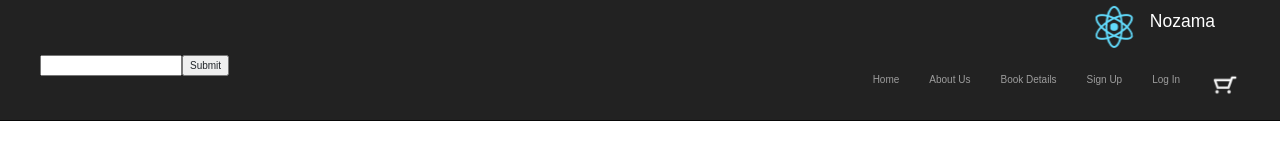
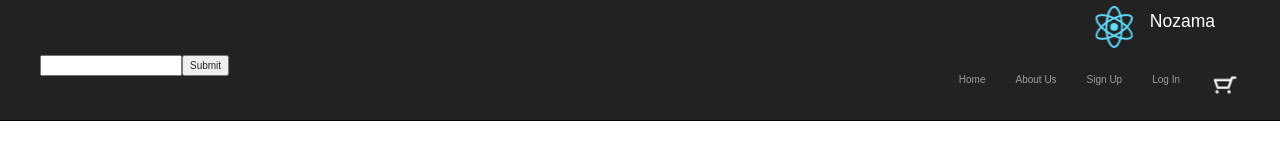
Before and after one commit to tpelsevier/BookStore, a React (Create React App) app in the folder frontend/: page / in a window 1280 px wide. Shown: the top 165 px of the page. Built offline with nearby package versions, Linux system fonts and the light colour scheme.

Commit message:
removed book details from header

```diff
--- a/frontend/src/WebComponents/Header/Header.js
+++ b/frontend/src/WebComponents/Header/Header.js
@@ -75,9 +75,6 @@ class Header extends React.Component {
                         <NavItem eventKey={2} >
                             <Link to="/about_us">About Us</Link>
                         </NavItem>
-                        <NavItem eventKey={3} >
-                            <Link to="/bookdetails">Book Details</Link>
-                        </NavItem>
                         {loggedInOrNot}
                         <NavItem eventKey={6}>
                             <Link to="/checkout">
```
